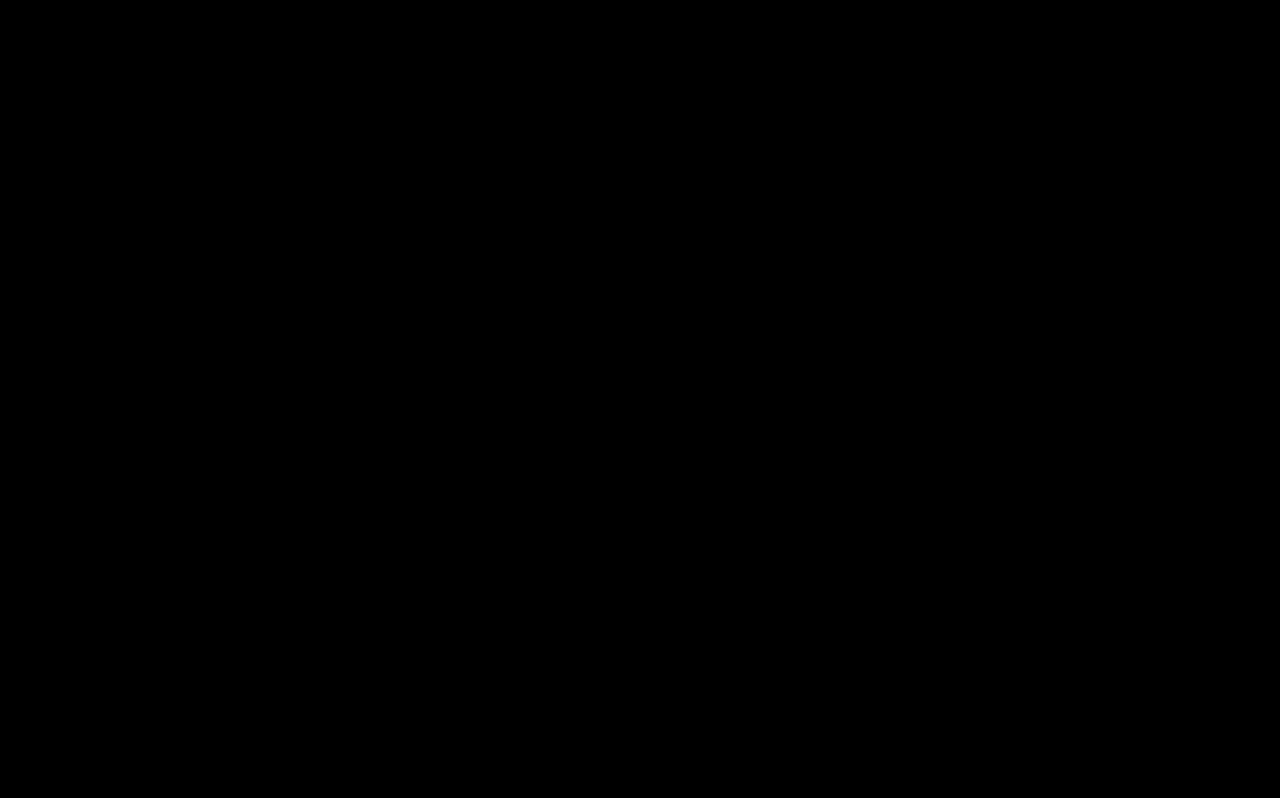
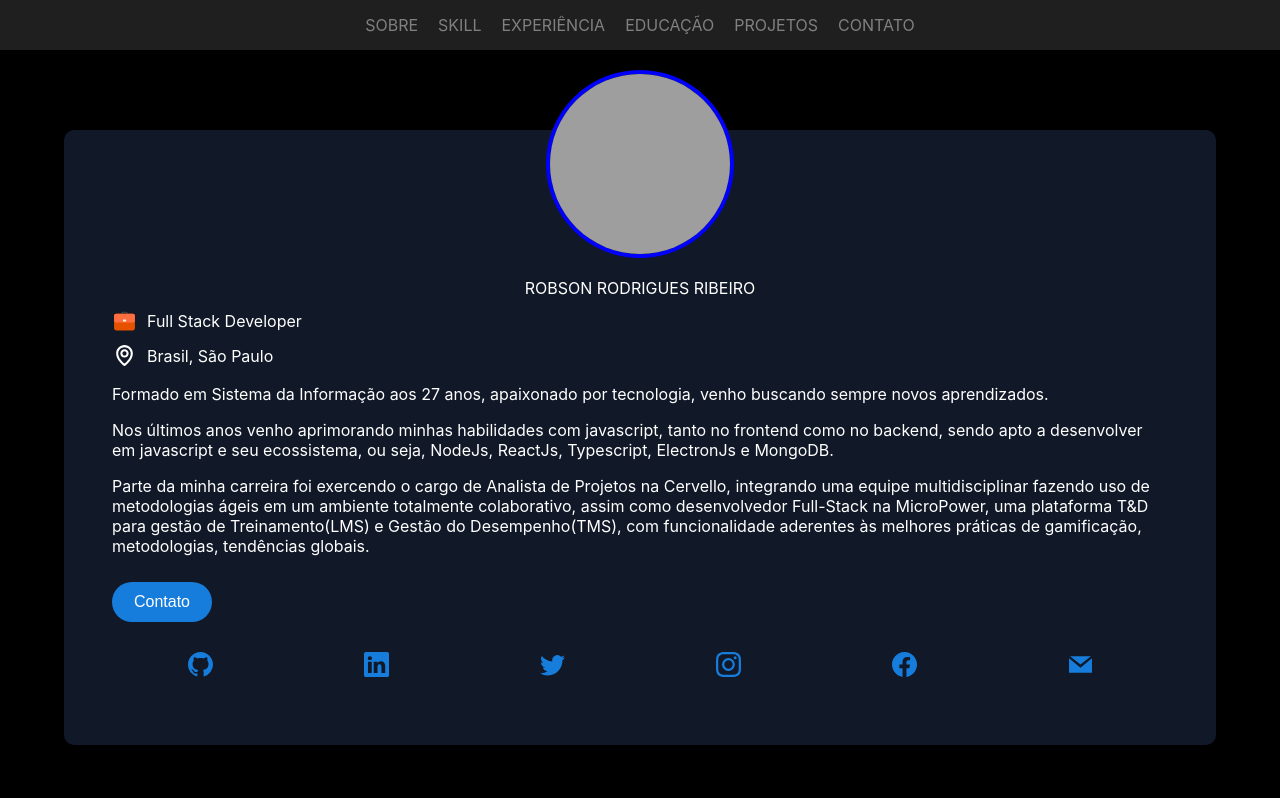
Before and after one commit to IGBxDev/igbxrobinhodev, a React (Create React App) app: page / in a window 1280 px wide. Before the commit this address had no page. Shown: the top 798 px of the page. Built offline with nearby package versions, Linux system fonts and the light colour scheme; grey boxes are pictures that could not be loaded.

Commit message:
alterado rota home e deixado na rota default

```diff
--- a/package.json
+++ b/package.json
@@ -16,6 +16,7 @@
     "react-router-dom": "^6.4.4",
     "react-scripts": "5.0.1",
     "styled-components": "^5.3.6",
+    "surge": "^0.23.1",
     "typescript": "^4.9.3",
     "web-vitals": "^2.1.4"
   },
--- a/src/routes/index.tsx
+++ b/src/routes/index.tsx
@@ -5,7 +5,7 @@ import Home from '../pages/Home'
 class Routers extends React.Component{
     render(){
         return(<Routes>
-            <Route path='/home' element={<Home />} />
+            <Route path='/' element={<Home />} />
         </Routes>)
     }
 }
```
Also changed, not shown: 1 other file (tests, documents, lock files or other folders).
